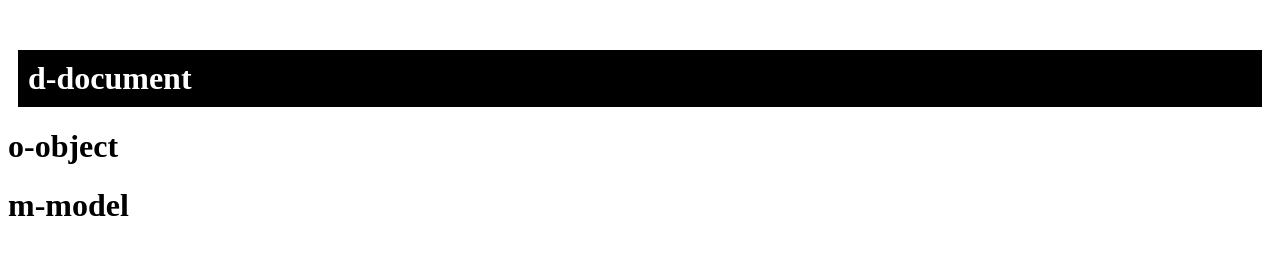
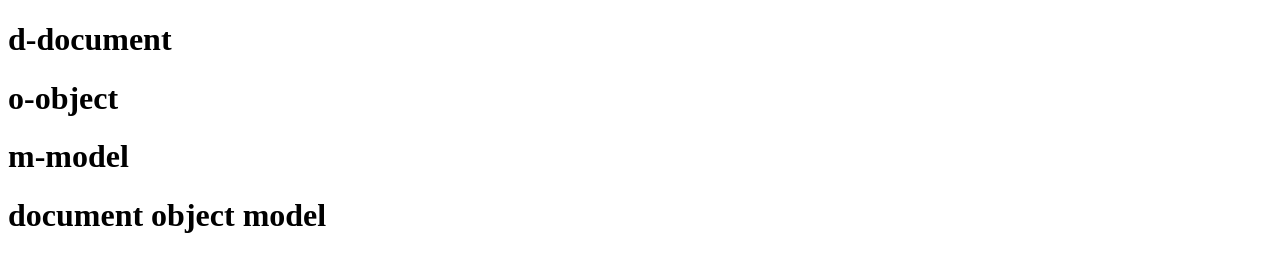
Before and after one commit to masuddrak/DOM, a plain HTML site: page index.html in a window 1280 px wide. Drawn offline with Linux system fonts and the light colour scheme.

Commit message:
js create innertext

```diff
--- a/dom.js
+++ b/dom.js
@@ -1,4 +1,5 @@
-
-const my_element=document.getElementById('fist');
-my_element.className='primary';
-my_element.classList.add('secondary')
+const container=document.querySelector(".container")
+console.log(container)
+const my_heading=document.createElement('h1');
+my_heading.innerText='document object model';
+container.appendChild(my_heading)
--- a/index.html
+++ b/index.html
@@ -1,5 +1,6 @@
 <!DOCTYPE html>
 <html lang="en">
+
 <head>
     <meta charset="UTF-8">
     <meta http-equiv="X-UA-Compatible" content="IE=edge">
@@ -7,10 +8,14 @@
     <title>dom discusion </title>
     <link rel="stylesheet" href="./style.css">
 </head>
+
 <body>
-    <h1 id="fist">d-document</h1>
-    <h1>o-object</h1>
-    <h1>m-model</h1>
+    <div class="container">
+        <h1 id="fist">d-document</h1>
+        <h1>o-object</h1>
+        <h1>m-model</h1>
+    </div>
     <script src="./dom.js"></script>
 </body>
+
 </html>
```
